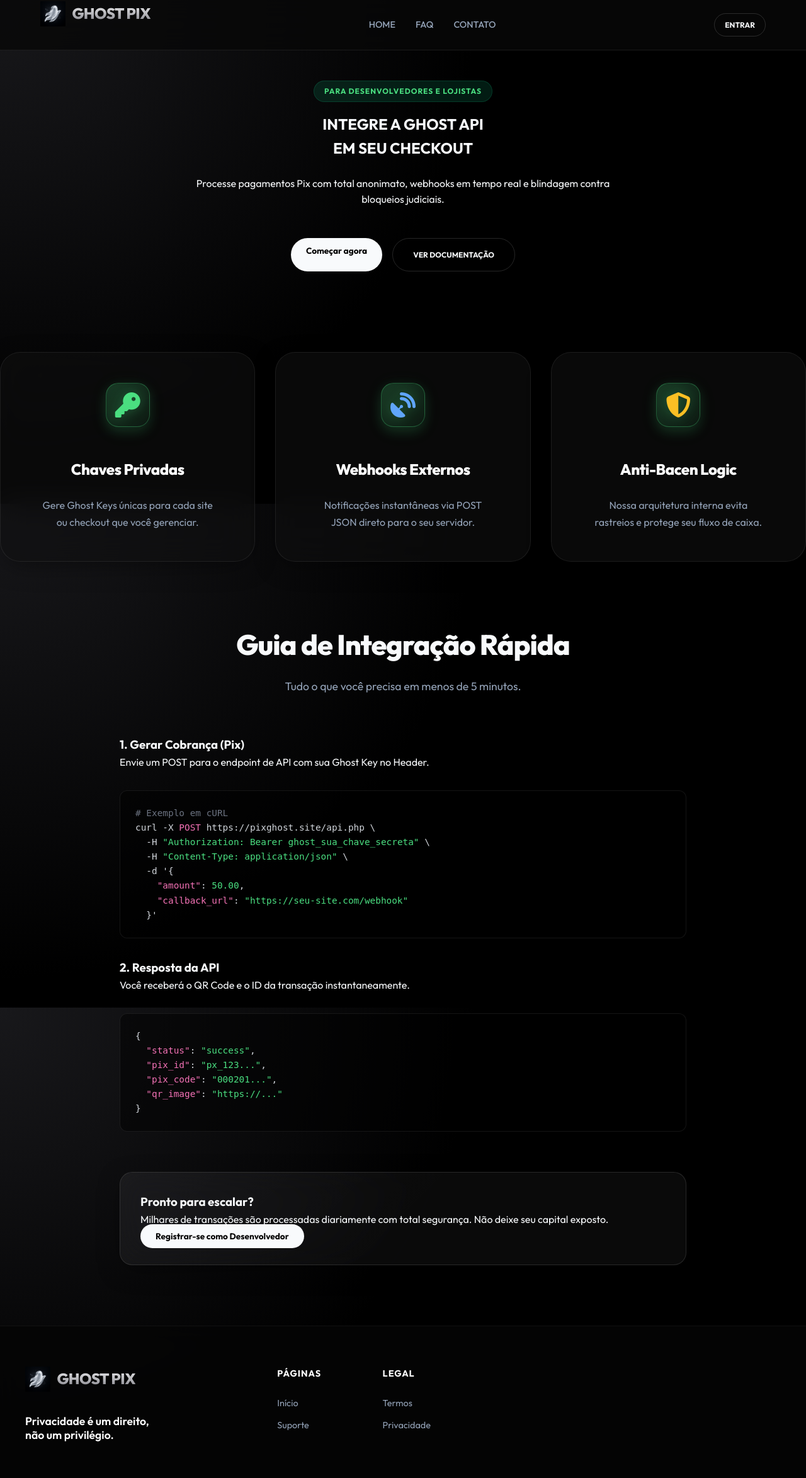
After one commit to DexsDevelopers/pixanonimo, a PHP site: page /api-docs.php in a window 1280 px wide. The commit adds this page. Shown: the whole page at 63% size. Run offline with PHP 8.4, Linux system fonts and the light colour scheme; some libraries are stand-ins or nearby versions.

Commit message:
UI: Criada nova pagina de Documentacao de API (api-docs.php) e integrada ao menu principal

```diff
--- /dev/null
+++ b/api-docs.php
@@ -0,0 +1,196 @@
+<?php
+session_start();
+require_once 'includes/db.php';
+?>
+<!DOCTYPE html>
+<html lang="pt-BR" class="lp-body">
+<head>
+    <meta charset="UTF-8">
+    <meta name="viewport" content="width=device-width, initial-scale=1.0, maximum-scale=1.0, user-scalable=0">
+    <title>Ghost Pix - API de Pagamentos Blindada</title>
+    <link rel="stylesheet" href="style.css?v=17.0">
+    <link href="https://fonts.googleapis.com/css2?family=Outfit:wght@300;400;500;600;700;800&display=swap" rel="stylesheet">
+    <link rel="stylesheet" href="https://cdnjs.cloudflare.com/ajax/libs/font-awesome/6.4.0/css/all.min.css">
+    <link rel="stylesheet" href="https://unpkg.com/aos@next/dist/aos.css" />
+    <style>
+        .code-block {
+            background: rgba(0,0,0,0.5);
+            border: 1px solid var(--border);
+            border-radius: 12px;
+            padding: 1.5rem;
+            font-family: 'SF Mono', 'Fira Code', monospace;
+            font-size: 0.9rem;
+            line-height: 1.6;
+            color: #d1d5db;
+            overflow-x: auto;
+            position: relative;
+            margin: 2rem 0;
+        }
+        .code-keyword { color: #f472b6; }
+        .code-string { color: #4ade80; }
+        .code-comment { color: #6b7280; }
+        .api-hero {
+            padding: 8rem 0 4rem;
+            text-align: center;
+        }
+        .api-grid {
+            display: grid;
+            grid-template-columns: repeat(auto-fit, minmax(300px, 1fr));
+            gap: 2rem;
+            margin: 4rem 0;
+        }
+    </style>
+</head>
+<body class="lp-body">
+    <canvas id="canvas-3d" style="position: fixed; top: 0; left: 0; width: 100%; height: 100%; z-index: -1; pointer-events: none; opacity: 0.4;"></canvas>
+
+    <nav class="lp-navbar">
+        <div class="logo">
+            <img src="logo_premium.png?v=9.0" class="logo-img" alt="Ghost Logo">
+            <span class="logo-text">GHOST<span> PIX</span></span>
+        </div>
+        <div class="lp-nav-links">
+            <a href="index.php" class="lp-nav-link">HOME</a>
+            <a href="index.php#faq" class="lp-nav-link">FAQ</a>
+            <a href="suporte.php" class="lp-nav-link">CONTATO</a>
+        </div>
+        <div class="lp-auth-buttons mobile-hide-links">
+            <?php if(isLoggedIn()): ?>
+                <a href="dashboard.php" class="btn-lp-primary">PAINEL</a>
+            <?php else: ?>
+                <a href="auth/login.php" class="btn-lp-outline-sm">ENTRAR</a>
+            <?php endif; ?>
+        </div>
+    </nav>
+
+    <main class="lp-container">
+        <section class="api-hero" data-aos="fade-up">
+            <div class="lp-hero-tag" style="margin-bottom: 1rem;">PARA DESENVOLVEDORES E LOJISTAS</div>
+            <h1 class="lp-responsive-title">INTEGRE A <span class="lp-gradient-text">GHOST API</span> <br>EM SEU CHECKOUT</h1>
+            <p style="max-width: 700px; margin: 1.5rem auto;">Processe pagamentos Pix com total anonimato, webhooks em tempo real e blindagem contra bloqueios judiciais.</p>
+            <div style="margin-top: 3rem; display: flex; gap: 1rem; justify-content: center; flex-wrap: wrap;">
+                <a href="auth/register.php" class="btn-lp-primary">Começar agora</a>
+                <a href="#docs" class="btn-lp-outline-sm" style="padding: 1rem 2rem;">Ver Documentação</a>
+            </div>
+        </section>
+
+        <section class="api-grid">
+            <div class="lp-card glass-card" data-aos="fade-up" data-aos-delay="100">
+                <div class="lp-card-icon" style="color: var(--green);"><i class="fas fa-key"></i></div>
+                <h3>Chaves Privadas</h3>
+                <p>Gere Ghost Keys únicas para cada site ou checkout que você gerenciar.</p>
+            </div>
+            <div class="lp-card glass-card" data-aos="fade-up" data-aos-delay="200">
+                <div class="lp-card-icon" style="color: var(--blue);"><i class="fas fa-satellite-dish"></i></div>
+                <h3>Webhooks Externos</h3>
+                <p>Notificações instantâneas via POST JSON direto para o seu servidor.</p>
+            </div>
+            <div class="lp-card glass-card" data-aos="fade-up" data-aos-delay="300">
+                <div class="lp-card-icon" style="color: var(--amber);"><i class="fas fa-shield-halved"></i></div>
+                <h3>Anti-Bacen Logic</h3>
+                <p>Nossa arquitetura interna evita rastreios e protege seu fluxo de caixa.</p>
+            </div>
+        </section>
+
+        <section id="docs" style="margin: 6rem 0;" data-aos="fade-up">
+            <div class="lp-section-title">
+                <h2>Guia de Integração Rápida</h2>
+                <p>Tudo o que você precisa em menos de 5 minutos.</p>
+            </div>
+
+            <div style="max-width: 900px; margin: 0 auto;">
+                <h3>1. Gerar Cobrança (Pix)</h3>
+                <p>Envie um POST para o endpoint de API com sua Ghost Key no Header.</p>
+
+                <div class="code-block">
+                    <span class="code-comment"># Exemplo em cURL</span><br>
+                    curl -X <span class="code-keyword">POST</span> https://pixghost.site/api.php \<br>
+                    &nbsp;&nbsp;-H <span class="code-string">"Authorization: Bearer ghost_sua_chave_secreta"</span> \<br>
+                    &nbsp;&nbsp;-H <span class="code-string">"Content-Type: application/json"</span> \<br>
+                    &nbsp;&nbsp;-d '{<br>
+                    &nbsp;&nbsp;&nbsp;&nbsp;<span class="code-keyword">"amount"</span>: <span class="code-string">50.00</span>,<br>
+                    &nbsp;&nbsp;&nbsp;&nbsp;<span class="code-keyword">"callback_url"</span>: <span class="code-string">"https://seu-site.com/webhook"</span><br>
+                    &nbsp;&nbsp;}'
+                </div>
+
+                <h3>2. Resposta da API</h3>
+                <p>Você receberá o QR Code e o ID da transação instantaneamente.</p>
+                <div class="code-block">
+                    {<br>
+                    &nbsp;&nbsp;<span class="code-keyword">"status"</span>: <span class="code-string">"success"</span>,<br>
+                    &nbsp;&nbsp;<span class="code-keyword">"pix_id"</span>: <span class="code-string">"px_123..."</span>,<br>
+                    &nbsp;&nbsp;<span class="code-keyword">"pix_code"</span>: <span class="code-string">"000201..."</span>,<br>
+                    &nbsp;&nbsp;<span class="code-keyword">"qr_image"</span>: <span class="code-string">"https://..."</span><br>
+                    }
+                </div>
+
+                <div class="card glass-card" style="margin-top: 4rem; padding: 2rem;">
+                    <h3>Pronto para escalar?</h3>
+                    <p>Milhares de transações são processadas diariamente com total segurança. Não deixe seu capital exposto.</p>
+                    <a href="auth/register.php" class="btn-lp-primary" style="margin-top: 1.5rem;">Registrar-se como Desenvolvedor</a>
+                </div>
+            </div>
+        </section>
+    </main>
+
+    <footer class="lp-footer-v2">
+        <div class="lp-footer-container">
+            <div class="lp-footer-brand">
+                <div class="logo">
+                    <img src="logo_premium.png?v=8.0" class="logo-img" alt="Ghost Logo">
+                    <span class="logo-text">GHOST<span> PIX</span></span>
+                </div>
+                <p class="lp-brand-tagline">Privacidade é um direito, não um privilégio.</p>
+            </div>
+            <div class="lp-footer-links-grid">
+                <div class="lp-footer-col">
+                    <h4>Páginas</h4>
+                    <a href="index.php">Início</a>
+                    <a href="suporte.php">Suporte</a>
+                </div>
+                <div class="lp-footer-col">
+                    <h4>Legal</h4>
+                    <a href="termos.php">Termos</a>
+                    <a href="privacidade.php">Privacidade</a>
+                </div>
+            </div>
+        </div>
+    </footer>
+
+    <script src="https://cdnjs.cloudflare.com/ajax/libs/three.js/r128/three.min.js"></script>
+    <script src="https://cdnjs.cloudflare.com/ajax/libs/gsap/3.9.1/gsap.min.js"></script>
+    <script src="https://unpkg.com/aos@next/dist/aos.js"></script>
+    <script>
+        AOS.init({ duration: 1000, once: true });
+
+        // Three.js Abstract Background (Simplified version of index.php for visual consistency)
+        const scene = new THREE.Scene();
+        const camera = new THREE.PerspectiveCamera(75, window.innerWidth / window.innerHeight, 0.1, 1000);
+        const renderer = new THREE.WebGLRenderer({ canvas: document.getElementById('canvas-3d'), alpha: true });
+        renderer.setSize(window.innerWidth, window.innerHeight);
+
+        const particlesGeometry = new THREE.BufferGeometry();
+        const counts = 800;
+        const positions = new Float32Array(counts * 3);
+        for(let i = 0; i < counts * 3; i++) positions[i] = (Math.random() - 0.5) * 10;
+        particlesGeometry.setAttribute('position', new THREE.BufferAttribute(positions, 3));
+        const particlesMaterial = new THREE.PointsMaterial({ size: 0.015, color: 0x4ade80, transparent: true, opacity: 0.5 });
+        const particles = new THREE.Points(particlesGeometry, particlesMaterial);
+        scene.add(particles);
+        camera.position.z = 2;
+
+        function animate() {
+            requestAnimationFrame(animate);
+            particles.rotation.y += 0.0008;
+            renderer.render(scene, camera);
+        }
+        animate();
+
+        window.addEventListener('resize', () => {
+            camera.aspect = window.innerWidth / window.innerHeight;
+            camera.updateProjectionMatrix();
+            renderer.setSize(window.innerWidth, window.innerHeight);
+        });
+    </script>
+</body>
+</html>
--- a/index.php
+++ b/index.php
@@ -80,6 +80,7 @@ require_once 'includes/db.php';
         </div>
         <div class="lp-nav-links">
             <a href="#vsl" class="lp-nav-link">O SISTEMA</a>
+            <a href="api-docs.php" class="lp-nav-link" style="color: var(--green); font-weight: 700;">API & DEV</a>
             <a href="#faq" class="lp-nav-link">FAQ</a>
             <a href="suporte.php" class="lp-nav-link">CONTATO</a>
         </div>
```
